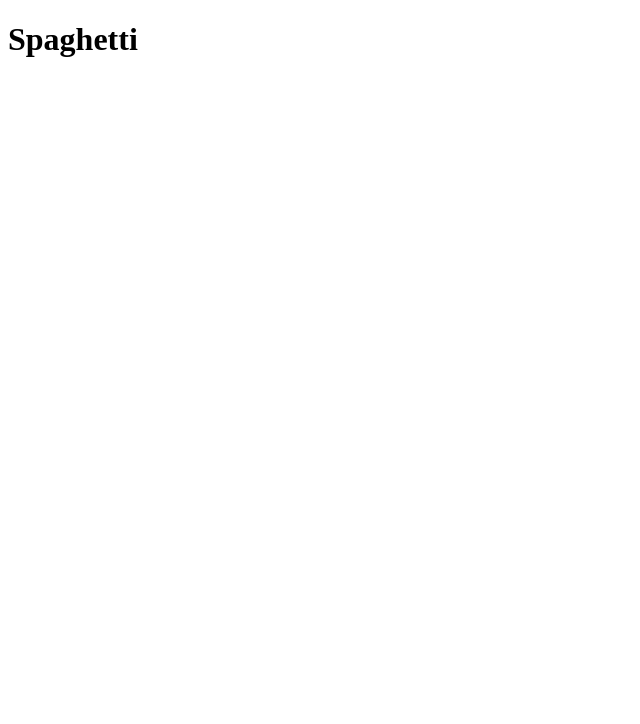
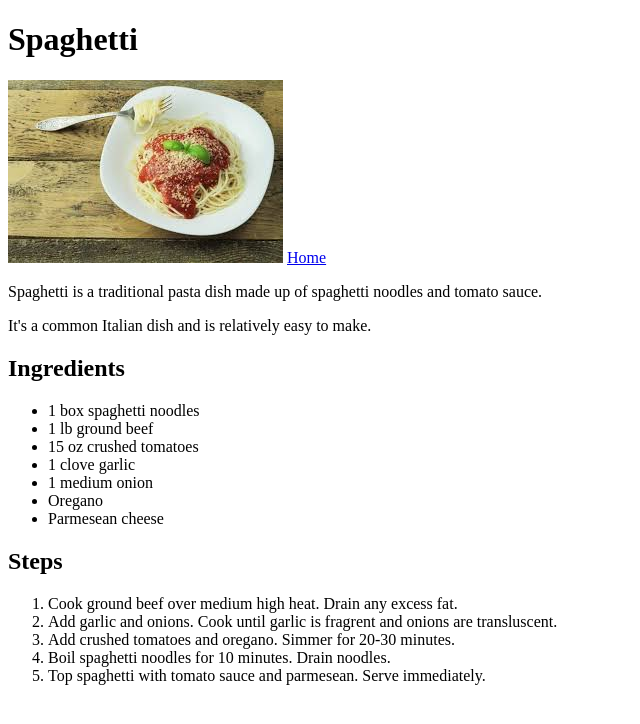
Before and after one commit to estaut19/odin-recipes, a plain HTML site: page recipes/spaghetti.html in a window 1280 px wide. Shown: the whole page, without its empty margins (0-640 px from the left). Drawn offline with Linux system fonts and the light colour scheme.

Commit message:
Add 2 new recipes and images directory.

```diff
--- a/recipes/spaghetti.html
+++ b/recipes/spaghetti.html
@@ -7,5 +7,35 @@
 
     <body>
         <h1>Spaghetti</h1>
+
+        <img src="../images/spaghetti.jpg"
+         alt="Plate of spaghetti with red sauce on a wooden table background"
+         >
+
+        <a href="../index.html">Home</a>
+
+        <p>Spaghetti is a traditional pasta dish made up of spaghetti noodles and tomato sauce.</p>
+        <p>It's a common Italian dish and is relatively easy to make.</p>
+
+        <h2>Ingredients</h2>
+        <ul>
+            <li>1 box spaghetti noodles</li>
+            <li>1 lb ground beef</li>
+            <li>15 oz crushed tomatoes</li>
+            <li>1 clove garlic</li>
+            <li>1 medium onion</li>
+            <li>Oregano</li>
+            <li>Parmesean cheese</li>
+        </ul>
+
+        <h2>Steps</h2>
+
+        <ol>
+            <li>Cook ground beef over medium high heat. Drain any excess fat.</li>
+            <li>Add garlic and onions. Cook until garlic is fragrent and onions are transluscent.</li>
+            <li>Add crushed tomatoes and oregano. Simmer for 20-30 minutes.</li>
+            <li>Boil spaghetti noodles for 10 minutes. Drain noodles.</li>
+            <li>Top spaghetti with tomato sauce and parmesean. Serve immediately.</li>
+        </ol>
     </body>
 </html>
```
Also changed, not shown: recipes/chili.html (added, +39 -0 lines), images/spaghetti.jpg (added), recipes/tacos.html (added).
